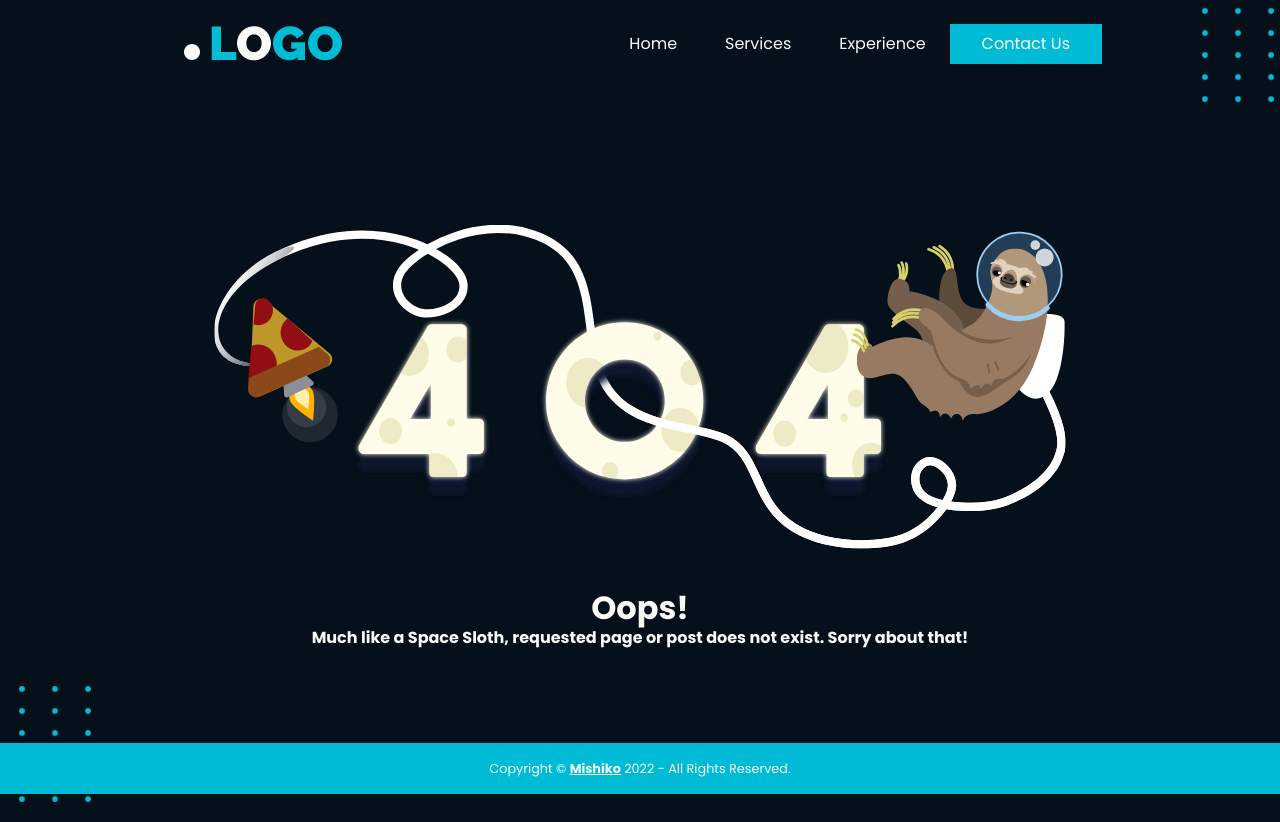
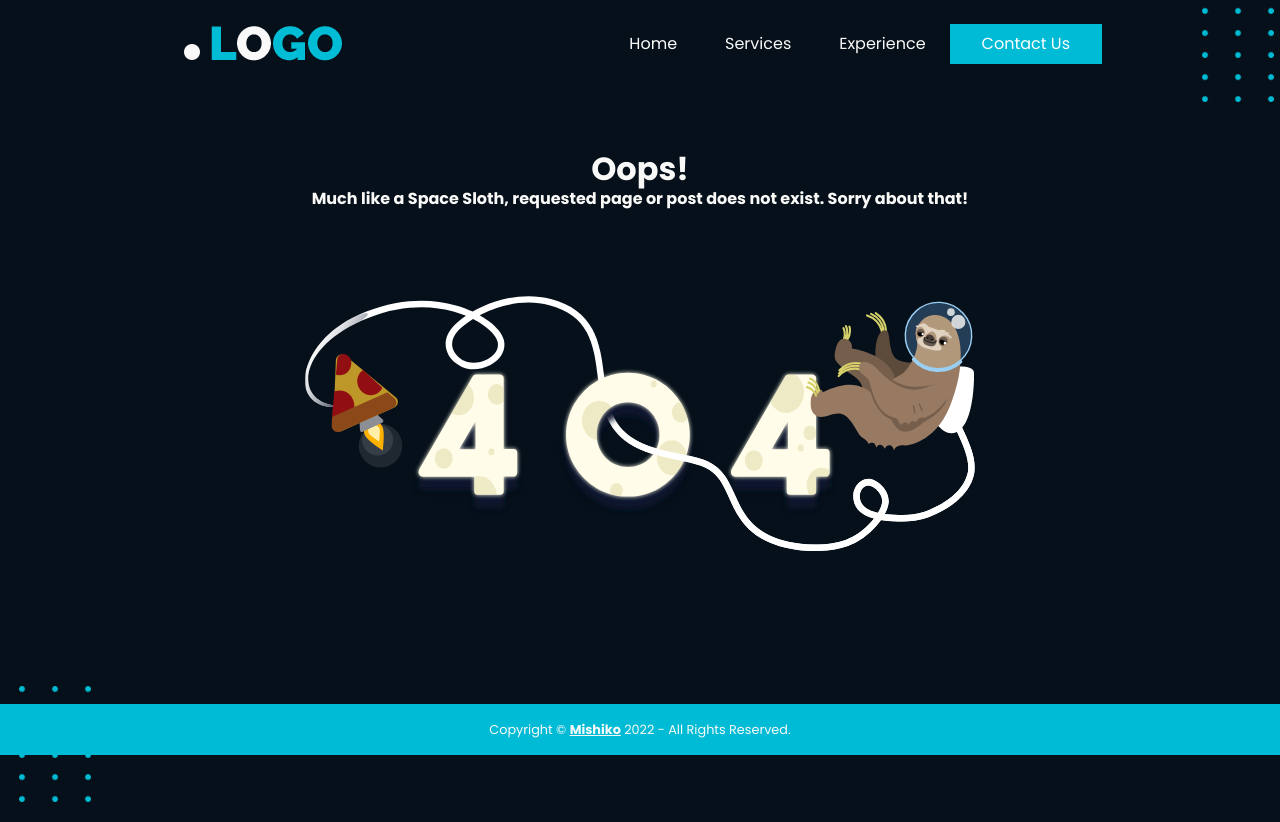
Before and after one commit to misza777/softblue_webdesign_react, a React (Vite) app: page /notfound in a window 1280 px wide. Built offline with nearby package versions, Linux system fonts and the light colour scheme.

Commit message:
form validation and not found page

```diff
--- a/src/components/Comments/Comments.jsx
+++ b/src/components/Comments/Comments.jsx
@@ -58,13 +58,13 @@
     if (form.checkValidity() === false) {
       e.preventDefault();
       e.stopPropagation();
-      setValidated(false);
+      setValidated(true);
+      return;
     }
-
-    setValidated(true);
 
     if (form.checkValidity() === true) {
       e.preventDefault();
+      setValidated(false);
 
       const newComment = {
         name: nameRef.current.value,
@@ -84,7 +84,6 @@
 
       //clear form
       e.target.reset();
-      setValidated(false);
     }
   };
 
--- a/src/components/Comments/comments.scss
+++ b/src/components/Comments/comments.scss
@@ -2,6 +2,8 @@
 
 .container-form-bcg {
     background-color: $clr-bcg-primary-light;
+
+
 
     .form-title {
         position: relative;
--- a/src/components/MessageForm/MessageForm.jsx
+++ b/src/components/MessageForm/MessageForm.jsx
@@ -1,3 +1,5 @@
+// i copied this component to Comments component
+
 // import React from "react";
 // import { useState, useRef } from "react";
 // import {
--- a/src/screens/notFound/NotFound.jsx
+++ b/src/screens/notFound/NotFound.jsx
@@ -5,7 +5,7 @@
 export default function notFoundPage() {
   return (
     <>
-      <div className="container-home p-sm-2 p-md-3 p-lg-4 p-xl-5">
+      <div className="container-home">
         <Container>
           <div className="notFound-body">
             <img
--- a/src/screens/notFound/notFound.scss
+++ b/src/screens/notFound/notFound.scss
@@ -2,25 +2,31 @@
 
 .container-home {
     background-color: $clr-bcg-primary-light;
-    // heigt: 50vh;
 }
 
 .notFound-body {
-    width: 100%;
-    object-fit: cover;
+    height: 77vh;
+    position: relative;
+    // display:flex;
+    // flex-direction: column;
+    // justify-content: flex-start;
+    // align-items: center;
 
     & img {
-        transform: scale(.8);
+        position: absolute;
+        top: 20%;
+        transform: scale(.6);
+        // object-fit: cover;
     }
 }
 
 .errorPage-reason {
+    height: 15vh;
     display: flex;
     flex-direction: column;
-    justify-content: center;
+    justify-content: flex-end;
     align-items: center;
     text-align: center;
-    // margin: 10px 10px;
     font-size: 1rem;
 }
 
```
Also changed, not shown: src/components/Paginate.jsx (deleted, +0 -24 lines). Lines whose indentation alone changed are shown as unchanged.
